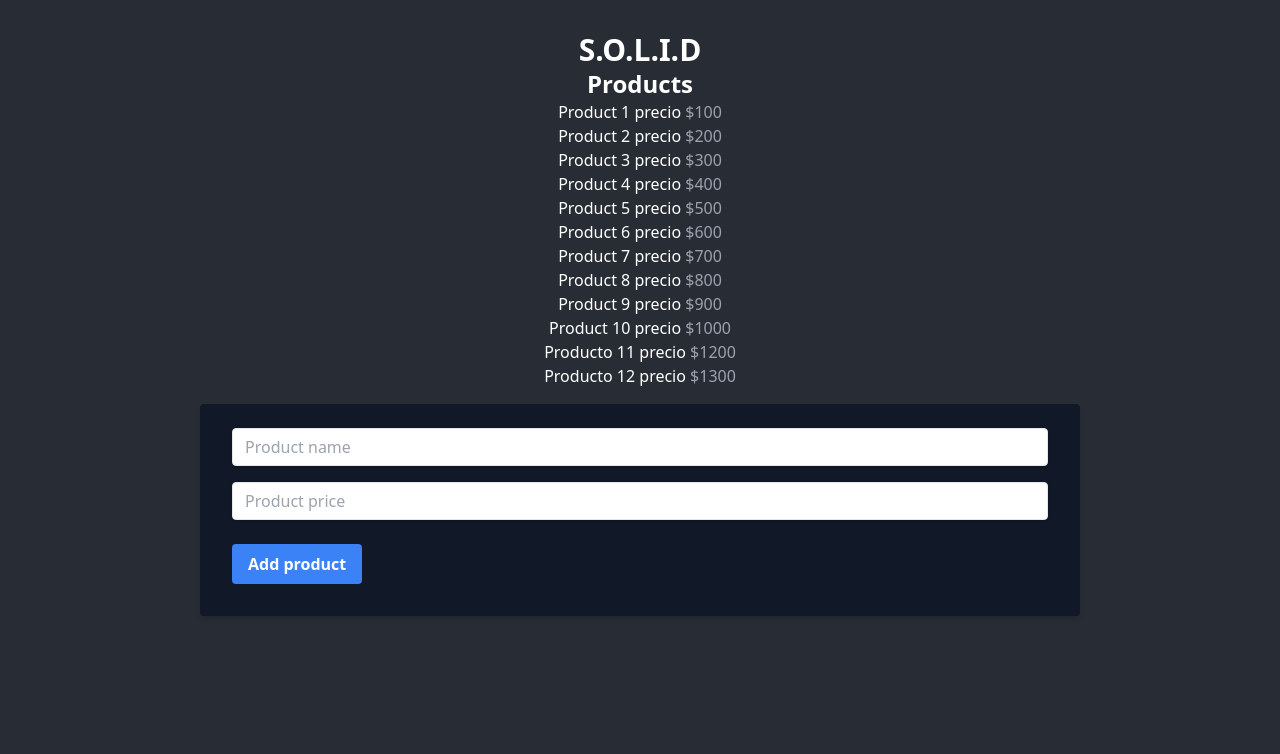
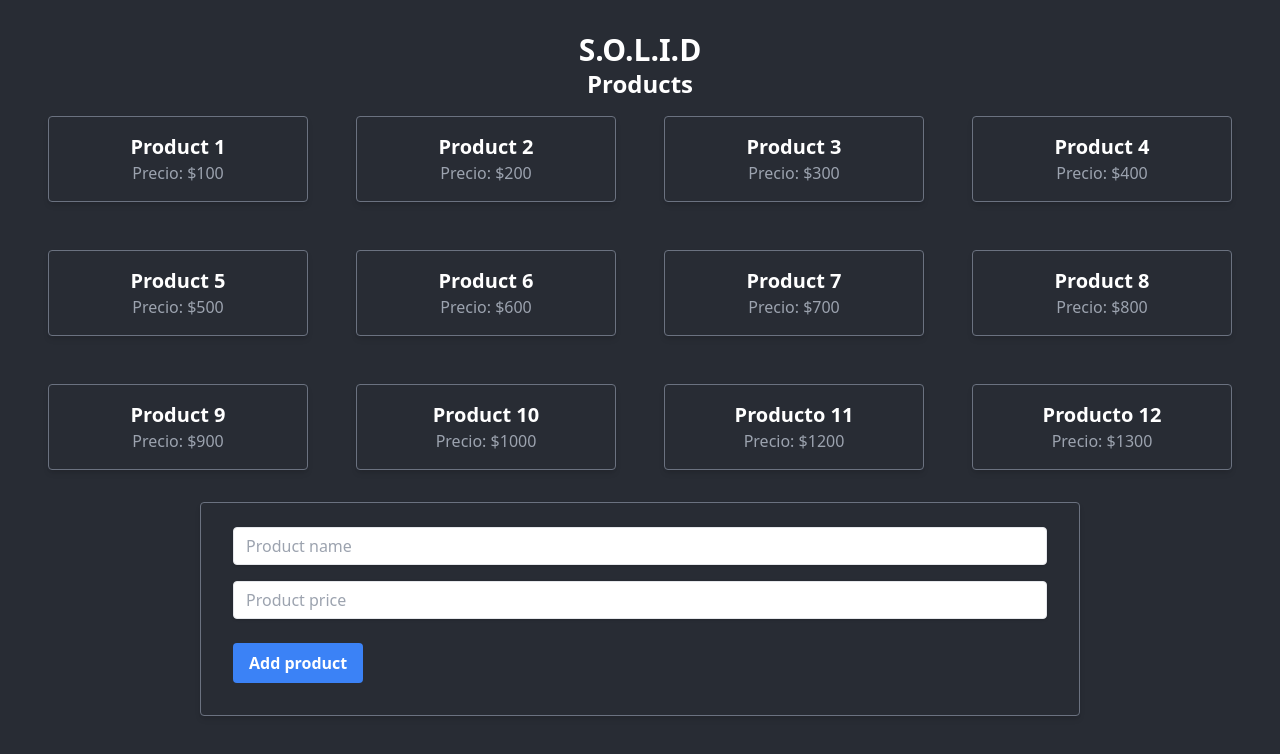
Before and after one commit to humbertodrc/solid-frontend, a React (Vite) app: page / in a window 1280 px wide. Shown: the top 754 px of the page. Built offline with nearby package versions, Linux system fonts and the light colour scheme; data requests are answered from the project's data file.

Commit message:
Fix styles form and product item

```diff
--- a/src/components/products/ProductForm.tsx
+++ b/src/components/products/ProductForm.tsx
@@ -20,7 +20,7 @@ export const ProductForm = () => {
 
 	return (
 		<div className="p-4 w-3/4 mx-auto">
-			<form className="bg-gray-900 shadow-md rounded px-8 pt-6 pb-8 mb-4" onSubmit={handleSubmit}>
+			<form className="border border-gray-500 shadow-md rounded px-8 pt-6 pb-8 mb-4" onSubmit={handleSubmit}>
 				<div className="mb-4">
 					<input
 						className="shadow appearance-none border rounded w-full py-2 px-3 text-gray-700 leading-tight focus:outline-none focus:shadow-outline"
--- a/src/components/products/ProductItem.tsx
+++ b/src/components/products/ProductItem.tsx
@@ -7,6 +7,9 @@ interface ProductItemProps {
 
 export const ProductItem:FC<ProductItemProps> = ({product}) => {
   return (
-    <li>{product.name} precio <span className='text-gray-400'>${product.price}</span></li>
+    <div className="border border-gray-500 shadow-md rounded p-4 m-4">
+      <h3 className="text-xl font-semibold">{product.name}</h3>
+      <p className="text-gray-400">Precio: ${product.price}</p>
+    </div>
   )
 }
--- a/src/components/products/ProductList.tsx
+++ b/src/components/products/ProductList.tsx
@@ -7,11 +7,11 @@ export const ProductList = () => {
 	return (
 		<section>
 			<h2 className="text-2xl font-bold">Products</h2>
-			<ul>
+			<div className="grid grid-cols-1 sm:grid-cols-2 md:grid-cols-3 lg:grid-cols-4 gap-4">
 				{products.map((product) => (
 					<ProductItem key={product.id} product={product} />
 				))}
-			</ul>
+			</div>
 		</section>
 	);
 };
```
